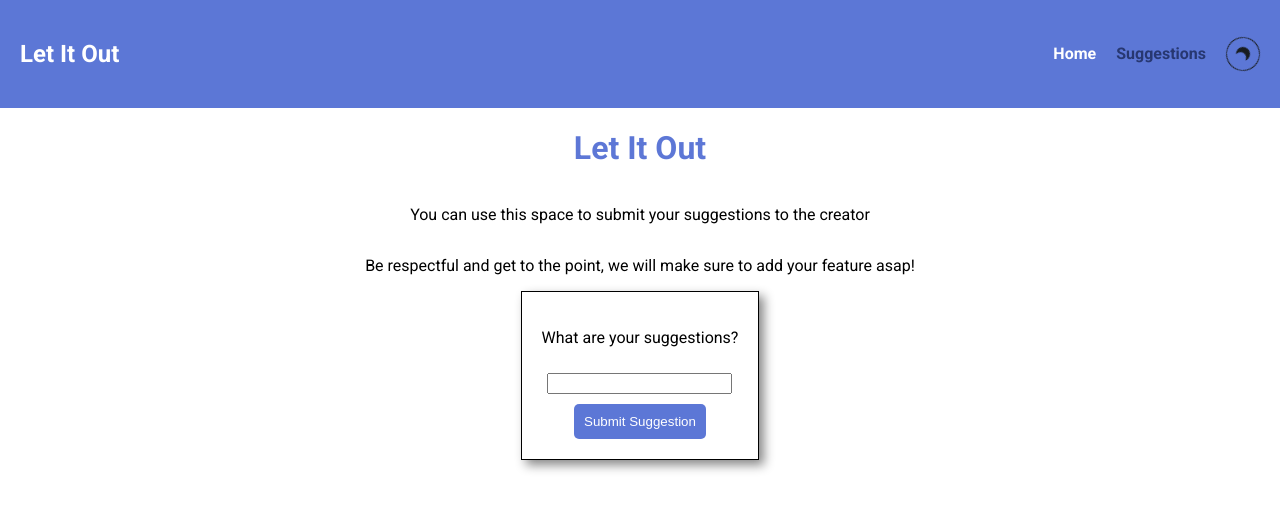
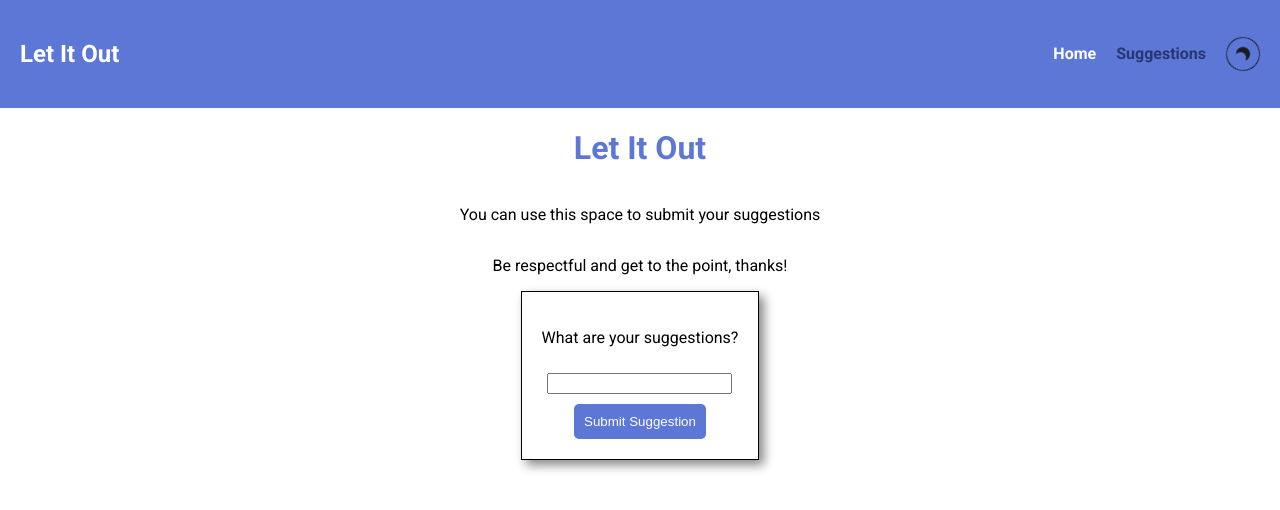
Before and after one commit to JustHarlys/Let-It-Out, a React (Vite) app: page / in a window 1280 px wide. Both pictures are taken after a click on the item "Suggestions". Shown: the top 510 px of the page. Built offline with nearby package versions, Linux system fonts and the light colour scheme; no server answers.

Commit message:
Agregando ajustes de textos y estilos

```diff
--- a/src/Components/Suggestions.jsx
+++ b/src/Components/Suggestions.jsx
@@ -50,8 +50,8 @@ function Suggestions(props) {
       <main className='suggestions' id={props.darkMode ? 'darkHome' : 'lightHome'}>
         <h1 className='home-h1' style={{color: props.darkMode ? 'white' : 'rgba(59, 91, 206, 0.829)'}}>Let It Out</h1>
 
-        <p>You can use this space to submit your suggestions to the creator</p>
-        <p>Be respectful and get to the point, we will make sure to add your feature asap!</p>
+        <p>You can use this space to submit your suggestions</p>
+        <p>Be respectful and get to the point, thanks!</p>
 
         {suggestionSent ? 'Suggestion Sent!' :
           <form onSubmit={sendSuggestion}>
```
